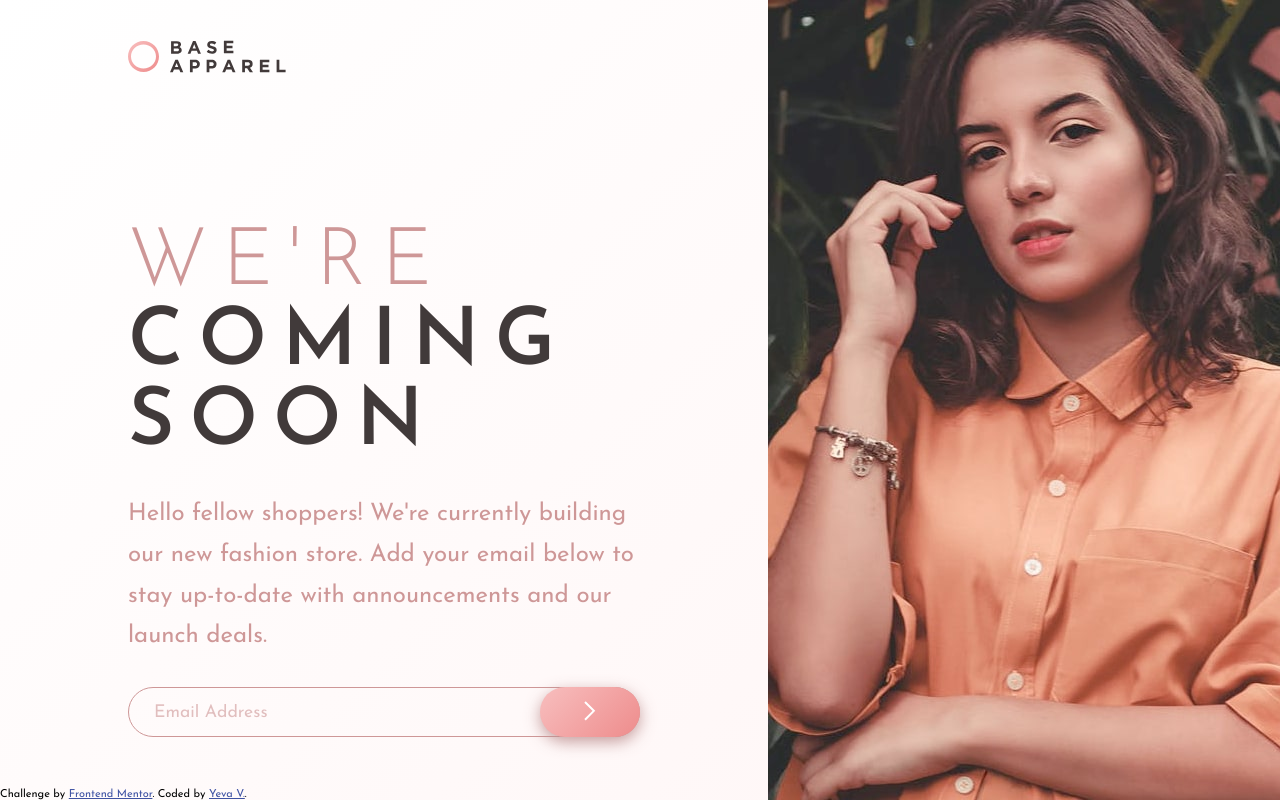
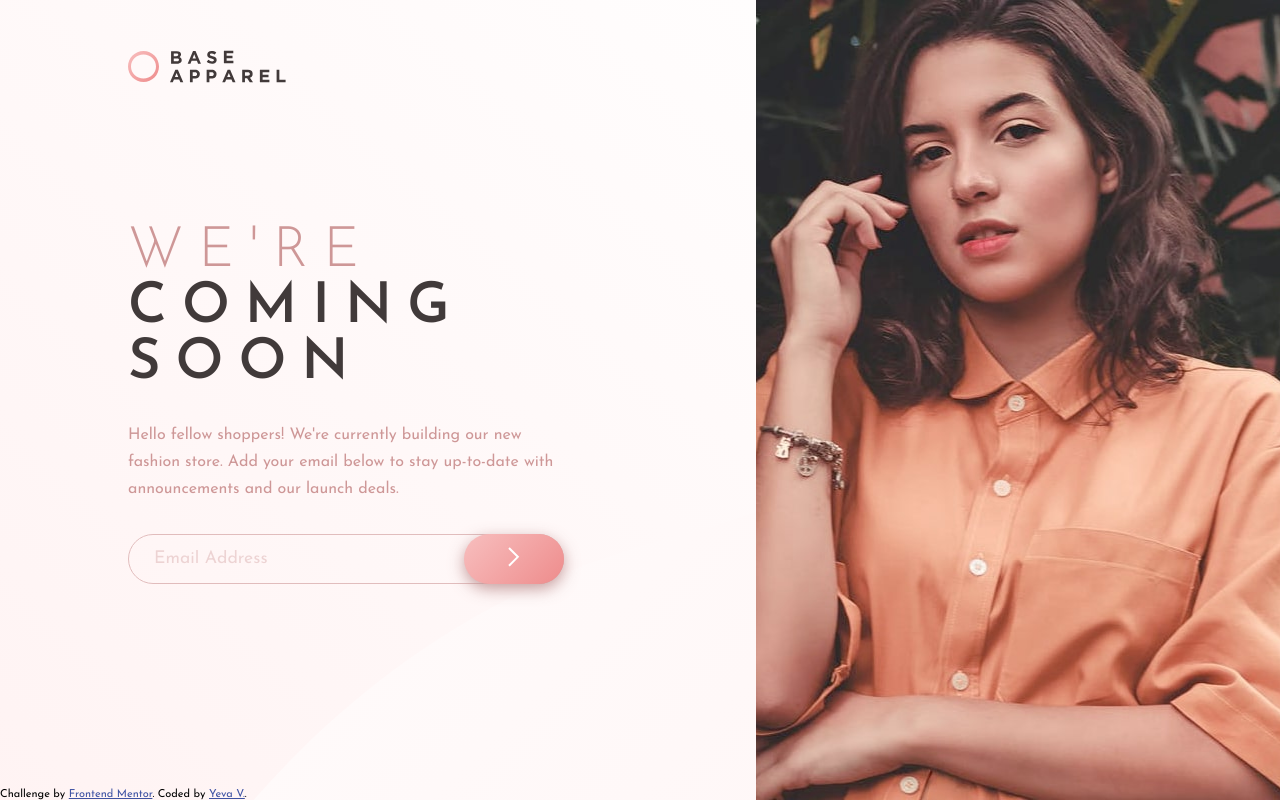
Before and after one commit to 96aman96/Amadi-Beach-Front-Resort-Website, a PHP site: page / in a window 1280 px wide. Run offline with PHP 8.4, Linux system fonts and the light colour scheme.

Commit message:
update styles

```diff
--- a/index.html
+++ b/index.html
@@ -16,13 +16,13 @@
     <div class="container">
       <div class="hero"></div>
       <div class="content">
-        <h1><div>We're</div><div>coming</div><div>soon</div></h1>
+        <h1><span>We're</span></br>coming</br>soon</h1>
         <p>
           Hello fellow shoppers! We're currently building our new fashion store.
           Add your email below to stay up-to-date with announcements and our launch deals.
         </p>
-        <form action="#">
-          <input type="email" name="email" id="" placeholder="Email Address">
+        <form action="POST" novalidate>
+          <input type="email" name="email" placeholder="Email Address">
           <img src="./images/icon-error.svg" alt="error-icon" class="error-icon">
           <button type="submit">
             <img src="./images/icon-arrow.svg" alt="arrow">
--- a/style.css
+++ b/style.css
@@ -38,7 +38,7 @@ body {
 
 header {
   height: auto;
-  padding: 40px;
+  padding: 50px;
 }
 
 .container {
@@ -48,7 +48,8 @@ header {
   flex-direction: column;
   align-items: center;
   text-align: center;
-  background-image: linear-gradient(135deg, hsl(0, 0%, 100%), hsl(0, 100%, 98%));
+  background-image: url(images/bg-pattern-desktop.svg), linear-gradient(135deg, hsl(0, 0%, 100%),hsl(0, 100%, 98%)), linear-gradient(135deg, hsl(0, 80%, 86%), hsl(0, 74%, 74%));
+  background-size: cover;
 }
 
 .container .hero {
@@ -56,6 +57,7 @@ header {
   height: 300px;
   background-image: url(./images/hero-mobile.jpg);
   background-size: cover;
+  background-position: center center;
 }
 
 .container .content {
@@ -75,7 +77,7 @@ header {
   animation-name: slip;
 }
 
-.container .content h1 div:first-child {
+.container .content h1 span {
   font-weight: 300;
   color: var(--desaturated-red);
 }
@@ -109,6 +111,7 @@ header {
   padding-left: 25px;
   border-radius: 50px;
   border: 1px solid var(--desaturated-red);
+  opacity: .6;
   background: transparent;
   position: absolute;
   top: 0;
@@ -184,7 +187,7 @@ header {
   }
 
   .container .hero {
-    width: 80%;
+    width: 90%;
     height: 100vh;
     background-image: url(./images/hero-desktop.jpg);
   }
@@ -192,18 +195,18 @@ header {
   .container .content {
     width: 100%;
     height: 100vh;
-    padding: 28vh 10%;
+    padding: 28vh 15% 28vh 10%;
     text-align: left;
   }
 
   .container .content h1 {
-    font-size: 5em;
+    font-size: 3.5em;
     text-indent: initial;
   }
 
-  .container .content p {
+  /* .container .content p {
     font-size: 1.5em
-  }
+  } */
 
   .container form button {
     width: 100px;
```
